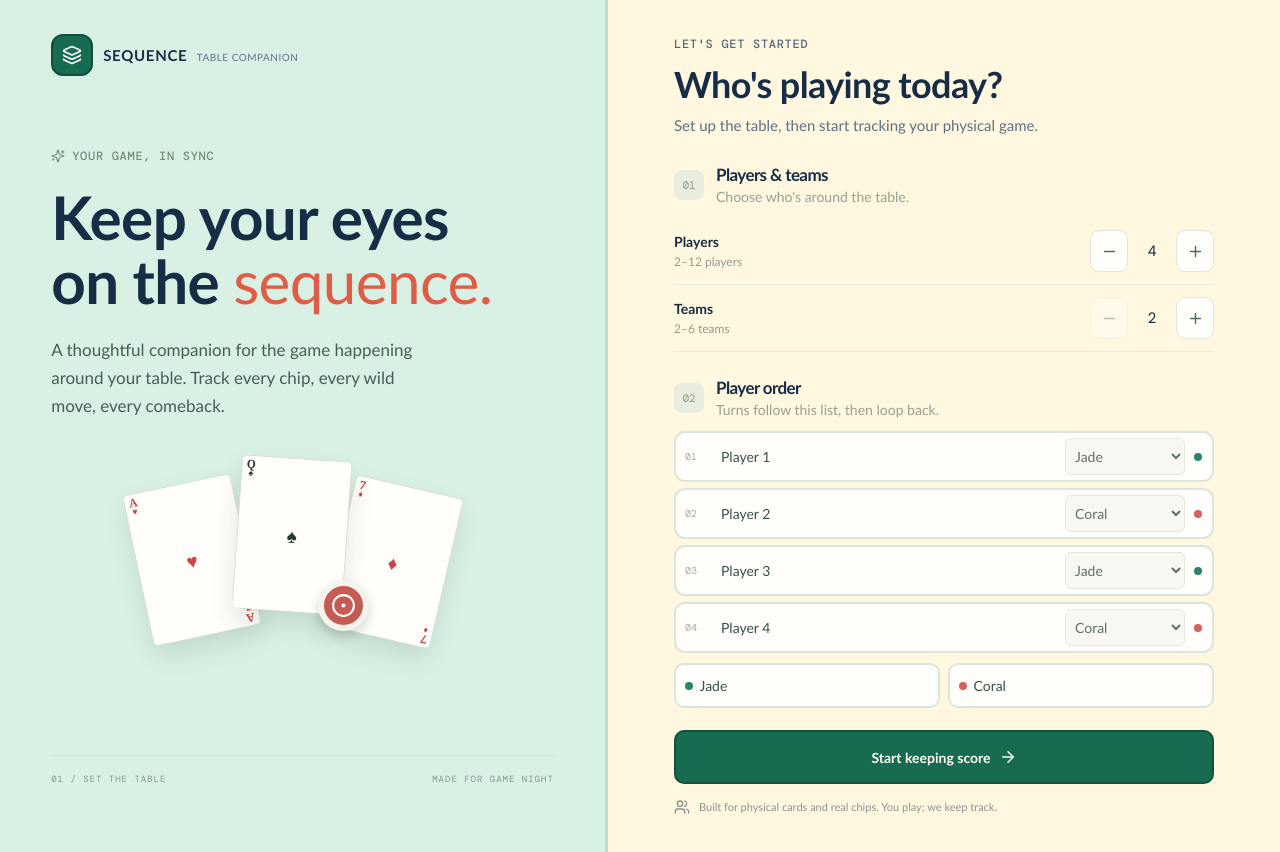
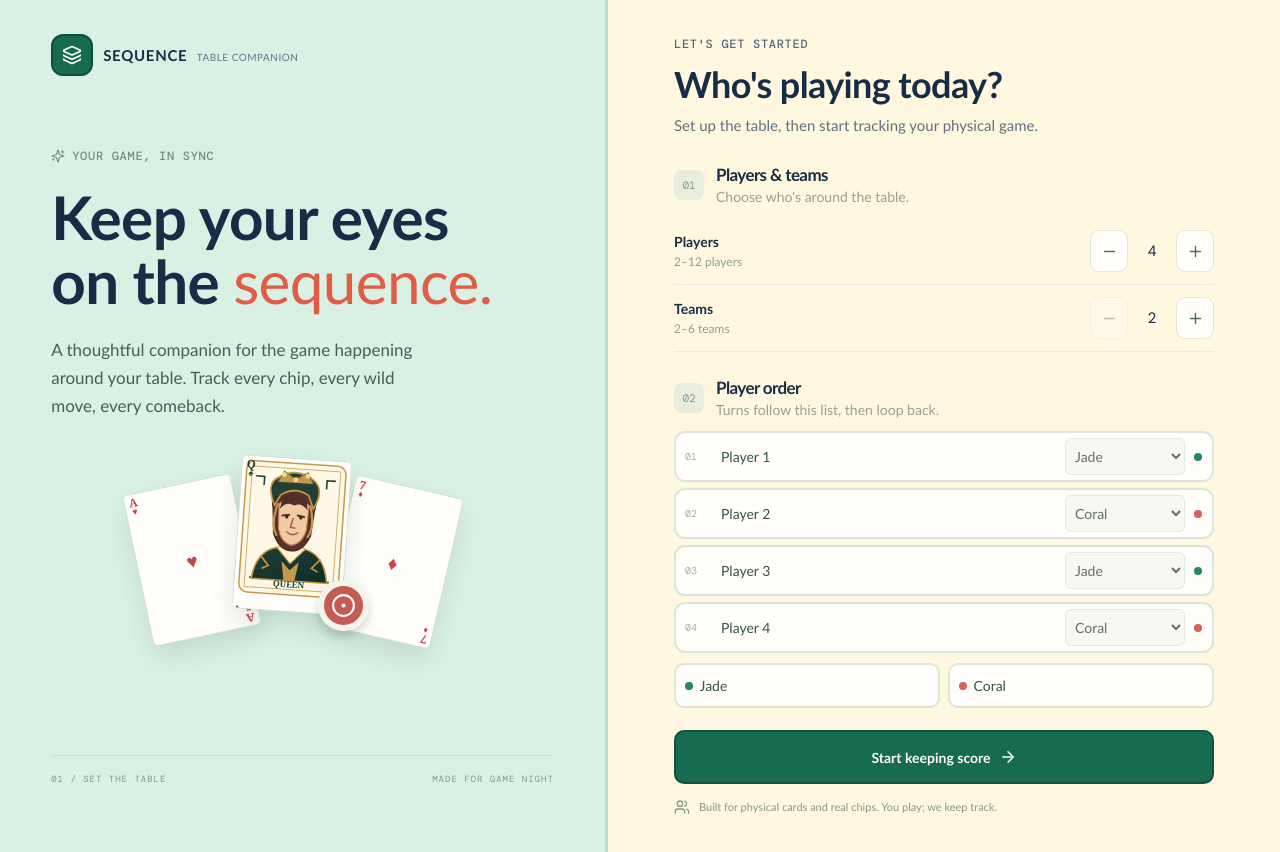
Before and after one commit to JoKeR-VIKING/Sequence, a React (Vite) app: page / in a window 1280 px wide. Built offline with nearby package versions, Linux system fonts and the light colour scheme; a web font is replaced by a local one.

Commit message:
Add illustrated king and queen card faces

```diff
--- a/src/App.jsx
+++ b/src/App.jsx
@@ -42,11 +42,51 @@ function makeBoard() {
 }
 const BOARD = makeBoard();
 
+function CourtPortrait({ rank, red }) {
+  const accent = red ? '#b52e43' : '#203f36';
+  const gold = '#c49a4a';
+  const skin = '#f1c9a3';
+  const queen = rank === 'Q';
+  return <svg className="court-art" viewBox="0 0 100 130" role="img" aria-label={queen ? 'Queen portrait' : 'King portrait'}>
+    <defs>
+      <linearGradient id={`robe-${rank}-${red}`} x1="0" y1="0" x2="1" y2="1">
+        <stop offset="0" stopColor={accent}/><stop offset="1" stopColor={red ? '#741f35' : '#102d28'}/>
+      </linearGradient>
+    </defs>
+    <rect x="4" y="4" width="92" height="122" rx="8" fill="#fff8e8" stroke={gold} strokeWidth="1.4"/>
+    <path d="M9 9h82v112H9z" fill="none" stroke={gold} strokeWidth=".7"/>
+    <path d="M13 18l8 0 0 8M87 18l-8 0 0 8M13 112l8 0 0-8M87 112l-8 0 0-8" fill="none" stroke={accent} strokeWidth="1.5"/>
+    <path d="M15 113 Q18 88 36 83 L64 83 Q82 88 85 113Z" fill={`url(#robe-${rank}-${red})`} stroke={gold} strokeWidth="1.4"/>
+    <path d="M37 83l13 14 13-14-7-5H44Z" fill="#fff2d2" stroke={gold} strokeWidth="1"/>
+    <path d="M42 95l8 8 8-8-3 18h-10Z" fill={gold}/>
+    <path d="M31 47 Q25 21 50 20 Q75 21 69 47 L67 70 Q61 85 50 85 Q39 85 33 70Z" fill={queen ? '#5a3027' : '#352a27'} stroke="#4a2d27" strokeWidth="1.5"/>
+    <path d="M36 42 Q50 32 64 42 L63 65 Q60 78 50 80 Q40 78 37 65Z" fill={skin} stroke="#b67c60" strokeWidth="1"/>
+    <path d="M37 47q6-8 13-4q7-4 13 4l-2-10q-11-9-22 0Z" fill={queen ? '#4d2d25' : '#352a27'}/>
+    <path d="M40 53l6-1M54 52l6 1" stroke="#50362d" strokeWidth="2" strokeLinecap="round"/>
+    <circle cx="44" cy="54" r="1.5" fill="#2c2925"/><circle cx="57" cy="54" r="1.5" fill="#2c2925"/>
+    <path d="M50 55l-2 8 4 1M45 68q5 4 10 0" fill="none" stroke="#9e5f4d" strokeWidth="1.4" strokeLinecap="round"/>
+    {queen ? <>
+      <path d="M32 44Q22 24 34 18Q50 7 66 18Q78 26 68 45L63 33Q50 25 37 34Z" fill={accent} stroke={gold} strokeWidth="1.5"/>
+      <path d="M34 22L39 12 50 19 61 12 66 22" fill={gold} stroke="#9b7436" strokeWidth="1.2"/>
+      <circle cx="39" cy="15" r="2.3" fill="#e9d7a1"/><circle cx="50" cy="19" r="2.3" fill="#e9d7a1"/><circle cx="61" cy="15" r="2.3" fill="#e9d7a1"/>
+      <path d="M35 42q-6 20 1 30M65 42q6 20-1 30" fill="none" stroke={gold} strokeWidth="2"/>
+    </> : <>
+      <path d="M33 37L29 22 40 27 50 13 60 27 71 22 67 39Q50 31 33 39Z" fill={gold} stroke="#967139" strokeWidth="1.5"/>
+      <path d="M37 29l13-8 13 8" fill="none" stroke="#fff0bc" strokeWidth="1.5"/>
+      <path d="M36 42q-7 22 0 31M64 42q7 22 0 31" fill="none" stroke={gold} strokeWidth="2.5"/>
+      <path d="M40 73q10 8 20 0l-2 9H42Z" fill="#352a27"/>
+    </>}
+    <path d="M22 91l8 9-6 3M78 91l-8 9 6 3" fill="none" stroke={gold} strokeWidth="1.5"/>
+    <text x="50" y="119" textAnchor="middle" fontSize="8" fontFamily="Georgia,serif" fontWeight="bold" fill={accent}>{queen ? 'QUEEN' : 'KING'}</text>
+  </svg>;
+}
+
 function CardFace({ card }) {
   const suit = SUITS.find(item => item.key === card.suit);
-  return <span className={'card-face ' + (suit?.red ? 'red' : 'black')} aria-hidden="true">
+  const court = card.rank === 'K' || card.rank === 'Q';
+  return <span className={'card-face ' + (suit?.red ? 'red' : 'black') + (court ? ' court-card' : '')} aria-hidden="true">
     <span className="card-index"><b>{card.rank}</b><i>{suit?.symbol}</i></span>
-    <span className="card-suit">{suit?.symbol}</span>
+    {court ? <><CourtPortrait rank={card.rank} red={suit?.red}/><span className="court-suit">{suit?.symbol}</span></> : <span className="card-suit">{suit?.symbol}</span>}
     <span className="card-index upside"><b>{card.rank}</b><i>{suit?.symbol}</i></span>
   </span>;
 }
```
